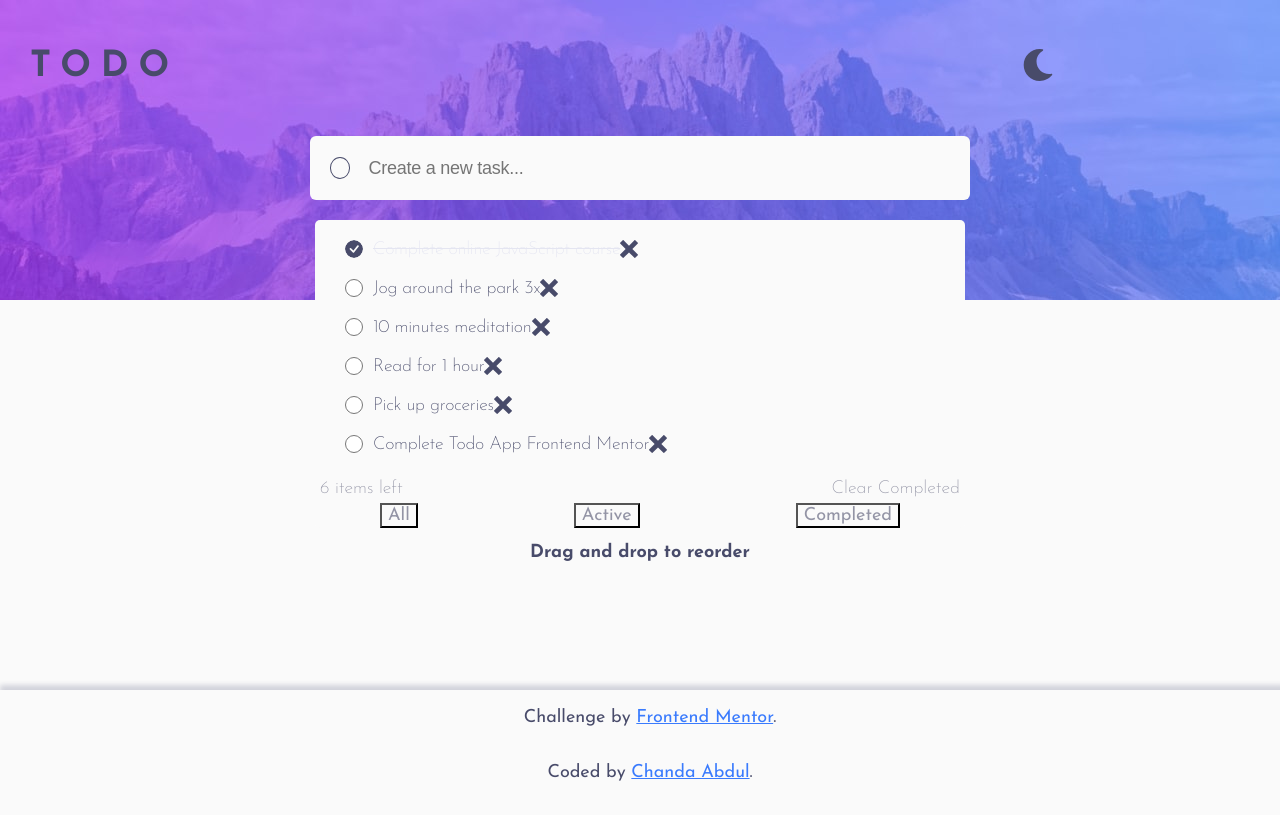
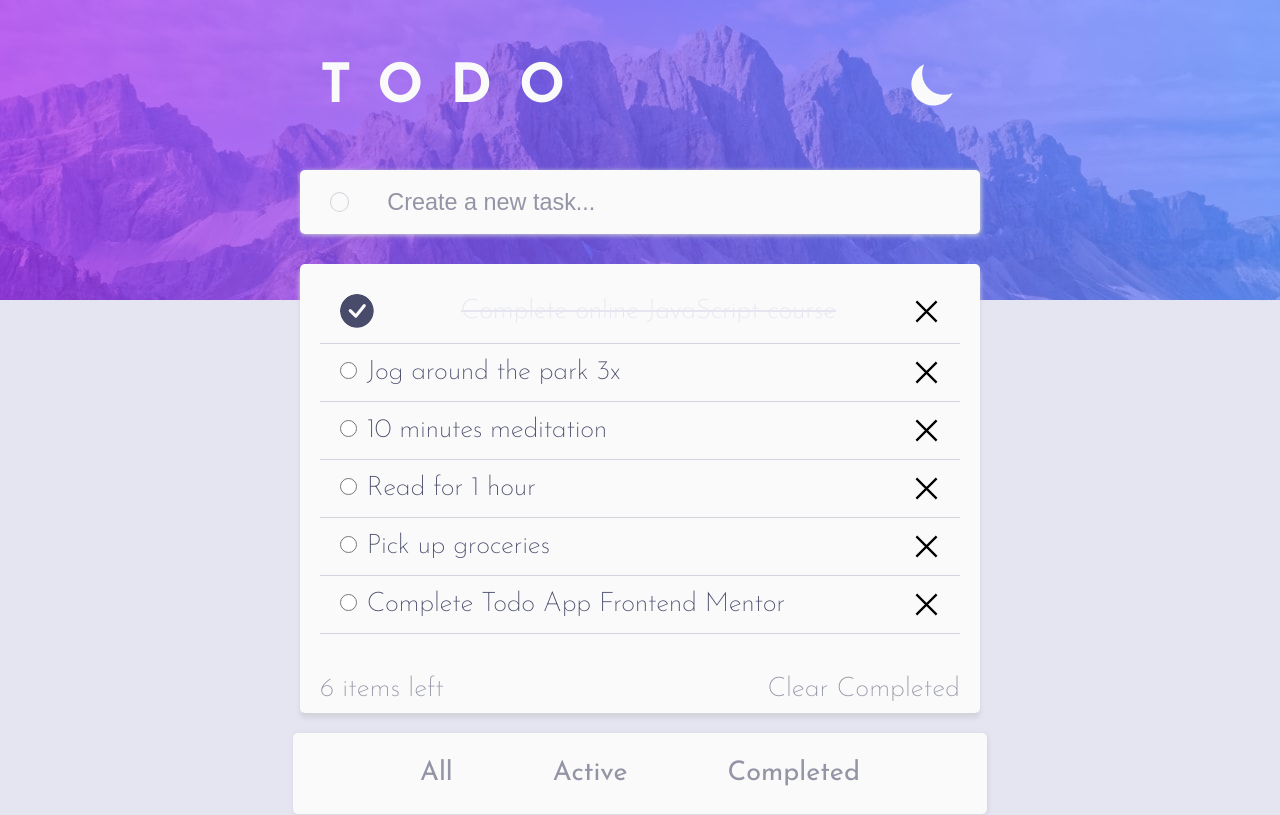
Before and after one commit to Chanda-Abdul/To-Do-App, a React (Create React App) app: page / in a window 1280 px wide. Shown: the top 815 px of the page. Built offline with nearby package versions, Linux system fonts and the light colour scheme.

Commit message:
update styles

```diff
--- a/src/App.css
+++ b/src/App.css
@@ -1,9 +1,3 @@
 @import url("https://fonts.googleapis.com/css2?family=Josefin+Sans:wght@200;400;700&display=swap");
-* {
-  /* color palette */
-  /* Neutral */
-  /* light-Theme */
-  /* dark Theme */
-  font-size: 18px;
-}
+
 /*# sourceMappingURL=App.css.map */
--- a/src/App.scss
+++ b/src/App.scss
@@ -5,7 +5,7 @@
 
 :root {
 
-  font-size: 18px;
+
   // color: colors.$brightBlue;
   // background-color: var(--brightBlue);
    /* color palette */
--- a/src/components/Footer.js
+++ b/src/components/Footer.js
@@ -1,18 +1,27 @@
-import React from 'react'
+import React from "react";
 
 const Footer = () => {
   return (
     <>
-    <div className='drag-message'>
-    <h2 >Drag and drop to reorder</h2>
-    </div>
+      <div className="drag-message">
+        <p>Drag and drop to reorder list</p>
+      </div>
 
-    <section class="attribution">
-          <p>Challenge by <a href="https://www.frontendmentor.io?ref=challenge" target="_blank">Frontend Mentor</a>.</p>
-          <p>Coded  by  <a href="https://www.frontendmentor.io/profile/#">Chanda Abdul</a>. </p>
-        </section>
+      <section class="attribution">
+        <p>
+          Challenge by{" "}
+          <a href="https://www.frontendmentor.io?ref=challenge" target="_blank">
+            Frontend Mentor
+          </a>
+          .
+        </p>
+        <p>
+          Coded by{" "}
+          <a href="https://www.frontendmentor.io/profile/#">Chanda Abdul</a>.{" "}
+        </p>
+      </section>
     </>
-  )
-}
+  );
+};
 
-export default Footer
+export default Footer;
--- a/src/components/Header.js
+++ b/src/components/Header.js
@@ -1,6 +1,6 @@
 import React from "react";
-// import Input from "./Input";
-import { FaMoon, FaSun } from "react-icons/fa";
+import { FaSun } from "react-icons/fa";
+import {HiMoon} from 'react-icons/hi'
 import { HeaderStyled } from "../styles/Header.styled";
 
 const Header = ({ theme, setTheme }) => {
@@ -12,7 +12,7 @@ const Header = ({ theme, setTheme }) => {
       <div className="title">
         <h1>ToDo </h1>
         <span className="theme-toggle" onClick={() => themeToggler()}>
-          {theme === "light" ? <FaMoon className="icon"/> : <FaSun className="icon"/>}
+          {theme === "light" ? <HiMoon className="icon"/> : <FaSun className="icon"/>}
         </span>
 
       </div>
--- a/src/components/Input.js
+++ b/src/components/Input.js
@@ -33,18 +33,17 @@ const Input = ({ taskList, setTaskList }) => {
       <InputStyled>
         <div>
           <form className="add-task-form" onSubmit={addNewTask}>
-            <label
+            <button
               aria-label="add new task"
               type="submit"
               className="input-selector"
-            ></label>
+            ></button>
             <input
               type="text"
               aria-label="Create a new task..."
               placeholder="Create a new task..."
               value={newTask}
               onChange={(e) => setNewTask(e.target.value)}
-
               required
             />
           </form>
--- a/src/components/TaskFilter.js
+++ b/src/components/TaskFilter.js
@@ -12,21 +12,21 @@ const TaskFilter = ({taskFilter, setTaskFilter}) => {
   return (
     <>
     <div className='task-filter'>
-      <button
+      <div
       aria-label='All'
       value="all"
-      className='filter-options'
+      className='filter-options .all'
       onClick={updateFilter('all')}
-      >All</button>
-      <button
+      >All</div>
+      <div
       aria-label='Active'
       value="active"
-      className='filter-options'
-      onClick={updateFilter('active')}>Active</button>
-      <button aria-label='Completed'
+      className='filter-options .active'
+      onClick={updateFilter('active')}>Active</div>
+      <div aria-label='Completed'
       value="completed"
-      className='filter-options'
-      onClick={updateFilter('completed')}>Completed</button>
+      className='filter-options .completed'
+      onClick={updateFilter('completed')}>Completed</div>
     </div>
     </>
 
--- a/src/components/TaskList.js
+++ b/src/components/TaskList.js
@@ -2,7 +2,7 @@ import React, { useEffect } from "react";
 import { TaskListStyled } from "../styles/TaskList.styled";
 import TaskFilter from "./TaskFilter";
 import TaskSummary from "./TaskSummary";
-import { ImCross } from "react-icons/im";
+import { GrClose } from "react-icons/gr";
 import { BsFillCheckCircleFill } from "react-icons/bs";
 
 const TaskList = ({ taskList, setTaskList, taskFilter, setTaskFilter }) => {
@@ -25,6 +25,7 @@ const TaskList = ({ taskList, setTaskList, taskFilter, setTaskFilter }) => {
                     <li>
                       {!task.checked ? (
                         <>
+                         <div className="task-name">
                           <input
                             type="radio"
                             name="completed"
@@ -32,8 +33,8 @@ const TaskList = ({ taskList, setTaskList, taskFilter, setTaskFilter }) => {
                             checked={task.checked}
                             className="task-complete"
                             // onChange={!task.checked}
-                          />
-                          {task.task}
+                          />{task.task}
+                         </div>
                         </>
                       ) : (
                         <>
@@ -42,9 +43,12 @@ const TaskList = ({ taskList, setTaskList, taskFilter, setTaskFilter }) => {
                         </>
                       )}
                       {/* display this upon hover */}
-                      <ImCross
+                      <div className="delete">
+                      <GrClose className="delete-icon"
                       //  onClick={removeTask(key)}
                       />
+                      </div>
+
                     </li>
                   </div>
                 );
@@ -54,12 +58,13 @@ const TaskList = ({ taskList, setTaskList, taskFilter, setTaskFilter }) => {
 
           <TaskSummary taskList={taskList} setTaskList={setTaskList} />
 
-          <TaskFilter
+
+        </div>
+        <TaskFilter
             taskList={taskList}
             taskFilter={taskFilter}
             setTaskFilter={setTaskFilter}
           />
-        </div>
       </TaskListStyled>
     </>
   );
--- a/src/styles/App.Styled.js
+++ b/src/styles/App.Styled.js
@@ -5,10 +5,14 @@ export const AppStyled = styled.div`
   background-repeat: none;
   position: absolute;
   top: 0;
+  left:0;
+  right:0;
   height: 200px;
   width: 100%;
+  object-fit: cover;
+  object-position: left;
 
-  @media (min-width: 768px) {
+  @media (min-width: 376px) {
     background-image: url(${(props) => props.theme.imageDesktop});
     height: 300px;
 
--- a/src/styles/Header.styled.js
+++ b/src/styles/Header.styled.js
@@ -7,23 +7,24 @@ export const HeaderStyled = styled.div`
     align-items: center;
     justify-content: space-between;
     max-width: 100vw;
-    margin: 25px 30px 5px 30px;
-    /* height: 200px; */
+    margin: 25px auto 5px auto;
+    padding: 0 10vw;
+    color: hsl(0, 0%, 98%);
   }
 
   h1 {
-    font-size: clamp(1.4rem, 6vw, 2rem);
+    font-size: 1.5em;
     text-transform: uppercase;
-    letter-spacing: 10px;
+    letter-spacing: 0.5em;
+    font-weight: 600;
   }
 
   .icon {
-    color: ${(props) => props.theme.fontColor};
-    font-size: clamp(1.6rem, 2.5vw, 3rem);
+    font-size: 1.5em;
     cursor: pointer;
     &:hover {
       color: ${(props) => props.theme.hoverColor};
-      animation: circle 1s forwards;
+      /* animation: circle 1s forwards; */
     }
     &:active {
       transform: scale(0.8);
@@ -32,8 +33,8 @@ export const HeaderStyled = styled.div`
 
   @media (min-width: 768px) {
     .title {
-      max-width: 80vw;
-      /* margin: 30px 30px 5px 30px; */
+      width: 50vw;
+      margin: 25px auto 5px auto;
     }
   }
 `;
--- a/src/styles/Input.styled.js
+++ b/src/styles/Input.styled.js
@@ -3,65 +3,65 @@ import styled from "styled-components";
 export const InputStyled = styled.div`
   .add-task-form {
     display: flex;
+    /* flex-grow: 1; */
     align-items: center;
     justify-content: center;
-    margin: 0 auto;
+    margin: 10px auto;
     height: 2em;
-    padding: 5px 10px;
+    padding: 5px 20px;
     gap: 1em;
-    max-width: 75vw;
-    background-color: ${(props) => props.theme.body};
-    color: ${(props) => props.theme.color};
-    box-shadow: ${(props) => props.theme.shadowColor};
-    margin-top: 1em;
-    margin-bottom: 0;
-    border-radius: 6px;
+    width: 75vw;
+    box-shadow: 1px 1px 5px ${(props) => props.theme.shadowColor};
+    background-color: ${(props) => props.theme.backgroundColor};
+    color: ${(props) => props.theme.fontColor};
+    border-radius: 5px;
     transition: 1s ease;
   }
   .input-selector {
-    display: inline;
+    display: inline-block;
     outline: none;
-    /* width: 80%; */
-    width: 20px;
-    height: 20px;
+    width: 1.5em;
+    height: 1.5em;
     margin-left: 10px;
-    background: transparent;
+    background-color: transparent;
     border: 1px solid ${(props) => props.theme.borderColor};
     border-radius: 50%;
     cursor: pointer;
+    transition: all 1s;
 
-    &:focus {
-      color: ${(props) => props.theme.color};
+   &:focus {
+      color: ${(props) => props.theme.outlineColor};
     }
+
     &::placeholder {
-      color: ${(props) => props.theme.color};
+      color: ${(props) => props.theme.fontColor};
     }
+
+
   }
   input {
     position: relative;
-    letter-spacing: -0.25px;
+    font-size: .65em;
     width: 100%;
     background-color: transparent;
-    color: ${(props) => props.theme.color};
-    border: transparent;
-    padding: 1.5em 0;
-    outline: none;
+    color: ${(props) => props.theme.fontColor};
+    border-color: transparent;
+    padding: 10px 0;
     &::placeholder {
-      color: ${(props) => props.theme.color};
+      color: ${(props) => props.theme.summaryColor};
     }
+    &:focus {
+      color: ${(props) => props.theme.fontColor};
+      outline: ${(props) => props.theme.outlineColor};
+  }
   }
 
-  input:focus {
-    outline: ${(props) => props.theme.outlineColor};
-  }
 
   @media (min-width: 768px) {
     .add-task-form {
-      height: 3em;
-      max-width: 50vw;
-      margin-top: 1.5em;
+      height: 1.5em;
+      width: 50vw;
+      margin-top: .5em;
     }
   }
-
-  /* TO DO => why is dark mode input text black? focus? */
 `;
--- a/src/styles/TaskList.styled.js
+++ b/src/styles/TaskList.styled.js
@@ -3,73 +3,71 @@ import styled from "styled-components";
 export const TaskListStyled = styled.div`
   display: flex;
   flex-direction: column;
-  justify-content: space-between;
+  /* justify-content: space-evenly; */
   align-items: center;
   color: ${(props) => props.theme.contentColor};
-  font-weight: 200;
-  max-width: 80vw;
+  font-weight: 300;
+  font-size: .75em;
+  /* text-align: left; */
+
   padding: 0 5px;
-  margin: auto auto 0 auto;
+  margin: auto;
 
-.task-wrapper{
+  .task-wrapper {
     display: flex;
+    flex-grow: 1;
+    /* flex-shrink: 1; */
     flex-direction: column;
-    justify-content: space-between;
+    /* justify-content: space-between; */
     align-items: center;
-    /* justify-content: space-between; */
-    /* padding: 5px; */
-    max-width: 100%;
-    margin-top: 20px;
+
+    padding: 5px 20px;
+    gap: 1em;
+    width: 75vw;
+    margin: 20px auto;
     border-radius: 5px;
     min-height: 300px;
-    outline: ${(props) => props.theme.fontColor};
-    background: ${(props) => props.theme.body};
+    background: ${(props) => props.theme.backgroundColor};
     color: ${(props) => props.theme.contentColor};
-    /* review box shadow */
-    box-shadow: 10px ${(props) => props.theme.borderColor};
+    box-shadow: 0px 5px 5px ${(props) => props.theme.shadowColor};
+    transition: 1s ease;
   }
 
   ul {
     display: flex;
     flex-direction: column;
-    /* justify-content: space-between; */
-  align-items: baseline;
-  /* font-size: 12px; */
-  margin: 10px 5px;
+    margin: 10px 0;
     padding: 0;
   }
 
   li {
+    position: relative;
+    cursor: pointer;
     display: flex;
     flex-direction: row;
-     justify-content: space-evenly;
-     /* width: 100%; */
-     align-items: stretch;
+    justify-content: space-between;
+    width: 100%;
+    align-items: center;
     padding: 5px 20px;
     margin: 0;
+    &#text {
+      align-content: flex-start;
+    }
   }
 
-.listed-task{
-  outline: ${(props) => props.theme.fontColor};
+  .listed-task {
     display: flex;
     flex-direction: row;
     align-items: center;
-    justify-content: space-between;
-    /* max-width: 100%; */
-/* font-size: 12px; */
-    /* position: relative; */
+    /* justify-content: space-between; */
+    border-bottom: 1px solid ${(props) => props.theme.borderColor};
     cursor: pointer;
-    /* width: 100%; */
-  padding: 5px;
-    margin: auto 0;
+    width: 100%;
+    padding: 10px 0;
+    margin: auto;
     letter-spacing: -0.25px;
     color: ${(props) => props.theme.fontColor};
-    border-bottom: ${(props) => props.theme.borderColor};
-
-    /* &:first-of-type{
-        border-top-left-radius: 5px;
-        border-top-right-radius: 5px;
-    } */
+    /* text-align: left; */
   }
   .completed {
     color: ${(props) => props.theme.completedColor};
@@ -81,65 +79,95 @@ li {
     height: 1em;
 
 } */
-.task-complete{
-    /* display: inline-block; */
+  .task-complete {
+    display: inline-block;
     border-radius: 50%;
     margin: 0 10px 0 0;
-    height: 1em;
-    width:1em;
-    border-image-source: linear-gradient(135deg, hsl(192, 100%, 67%),hsl(280, 87%, 65%));
+    height: 1.25em;
+    width: 1.25em;
+    border-image-source: linear-gradient(
+      135deg,
+      hsl(192, 100%, 67%),
+      hsl(280, 87%, 65%)
+    );
   }
-
-.check-gradient{
+  /* .task-name {
+    text-align: left;
+  } */
+  .check-gradient {
     border-radius: 50%;
     margin: 0 10px 0 0;
-    height: 1em;
-    width:1em;
+    height: 1.25em;
+    width: 1.25em;
 
-  border-image-source: linear-gradient(135deg, hsl(192, 100%, 67%),hsl(280, 87%, 65%));
-
+    border-image-source: linear-gradient(
+      135deg,
+      hsl(192, 100%, 67%),
+      hsl(280, 87%, 65%)
+    );
   }
-  .task-summary{
+  .task-summary {
     display: flex;
     flex-direction: row;
     padding: 5px;
-  width: 80%;
+    width: 75vw;
     justify-content: space-between;
     align-items: center;
     color: ${(props) => props.theme.summaryColor};
     font-weight: 200;
   }
 
-  .task-filter{
+  .task-filter {
     display: flex;
-    width: 160px;
     flex-direction: row;
-  justify-content: space-between;
+    justify-content: space-evenly;
     align-items: center;
     color: ${(props) => props.theme.summaryColor};
     font-weight: 400;
-  width: 80%;
+    width: 80vw;
+    margin: auto;
+    box-shadow: 1px 1px 5px ${(props) => props.theme.shadowColor};
+    background-color: ${(props) => props.theme.backgroundColor};
+    /* color: ${(props) => props.theme.fontColor}; */
+    border-radius: 5px;
+    transition: 1s ease;
+    padding: 1em;
+  }
+  /* .completed {
+    text-align: end;
+  } */
+  .delete {
+    display: flex;
+    /* justify-content: flex-end; */
+    background-color: transparent;
+    color: ${(props) => props.theme.fontColor};
+    /* font-family: "Josefin Sans", sans-serif; */
+    &svg {
+      color: ${(props) => props.theme.fontColor};
+    }
+  }
+  div:active {
+    background-color: transparent;
+    color: ${(props) => props.theme.fontColor};
+
+    font-family: "Josefin Sans", sans-serif;
   }
 
-  button{
-    background-color: transparent;
-    color: ${(props) => props.theme.summaryColor};
-    font-family: 'Josefin Sans',sans-serif;
-  }
-  button:active{
-    background-color: transparent;
-    color: ${(props) => props.theme.outlineColor};
+  @media (min-width: 768px) {
+    /* width: 50vw; */
 
-    font-family: 'Josefin Sans',sans-serif;
-  }
-  @media (min-width: 768px) {
-
-      /* height: 3em; */
-      ul, .task-summary{
+    ul,.task-wrapper,
+    .task-summary, .task-filter {
       width: 50vw;
     }
+  }
 
+  @media (min-width: 1275px) {
+    /* width: 50vw; */
 
-
+    /* ul,.task-wrapper,
+    .task-summary, .task-filter {
+      width: 75vw;
+    } */
   }
 `;
--- a/src/styles/themes.js
+++ b/src/styles/themes.js
@@ -7,14 +7,16 @@ import { createGlobalStyle } from "styled-components";
 // };
 
 export const lightTheme = {
-  body: "hsl(0, 0%, 98%)",
+  body:"hsl(236, 33%, 92%)",
+  backgroundColor: "hsl(0, 0%, 98%)",
   fontColor: "hsl(235, 19%, 35%)",
-  borderColor: "hsl(235, 19%, 35%)",
+  borderColor: "hsl(233, 11%, 84%)",
   hoverColor: "hsl(236, 33%, 92%)",
   contentColor: "hsl(233, 11%, 84%)",
   summaryColor: "hsl(236, 9%, 61%)",
   completedColor: "hsl(236, 33%, 92%)",
   outlineColor: "hsl(220, 98%, 61%)",
+  gradientBackground: "linear-gradient(135deg, hsl(192, 100%, 67%) 0%, hsl(280, 87%, 65%)100%)",
   shadowColor: "hsl(233, 11%, 84%)",
   imageMobile: "./images/bg-mobile-light.jpg",
   imageDesktop: "./images/bg-desktop-light.jpg",
@@ -28,6 +30,7 @@ export const lightTheme = {
 
 export const darkTheme = {
   body: "hsl(235, 21%, 11%)",
+  backgroundColor: "hsl(235, 24%, 19%)",
   fontColor: "hsl(234, 39%, 85%)",
   borderColor: "hsl(237, 14%, 26%)",
   hoverColor: "hsl(236, 33%, 92%)",
@@ -35,7 +38,9 @@ export const darkTheme = {
   summaryColor: "hsl(233, 14%, 35%)",
   completedColor: "hsl(234, 39%, 85%)",
   outlineColor: "hsl(220, 98%, 61%)",
-  shadowColor: "hsl(234, 11%, 52%)",
+  shadowColor: "hsl(235, 24%, 19%)",
+  gradientBackground: "linear-gradient(135deg, hsl(192, 100%, 67%), hsl(280, 87%, 65%))",
+
   imageMobile: "./images/bg-mobile-dark.jpg",
   imageDesktop: "./images/bg-desktop-dark.jpg",
   // $darkThemeVeryDarkBlue: hsl(235, 21%, 11%);
@@ -58,71 +63,103 @@ body {
     font-family: 'Josefin Sans', sans-serif;
     font-size:18px;
     min-height: 100vh;
+    /* max-height: fit-content; */
     transition: 1s ease;
 }
 
-main {
+/* main {
     display: flex;
     flex-direction: column;
-    display: flex;
-  flex-direction: column;
   justify-content: space-between;
     align-items: center;
     width: 100vw;
     /* min-height: 100vh; */
-    color: ${(props) => props.theme.fontColor};
-    transition: 1s ease;
-}
+    /* color: ${(props) => props.theme.fontColor}; */
+    /* transition: 1s ease; */
+    /* font-size: 18px; */
+/* } */
 
-.content{
+/* .content{
     width: 90%;
     max-width: 500px;
     margin-top: 7vw;
     transition: 1s ease;
-}
+} */
 ul{
   list-style: none;
 }
 
-button, li {
+/* li {
   outline-color: ${(props) => props.theme.outlineColor};
-}
+} */
 
 p {
     font-family: 'Josefin Sans', sans-serif;
     /* font-weight: 400; */
-    font-size: 18px;
+    /* font-size: 18px; */
 }
 
 h1, h2, h3 h4, h5, h6 {
     font-family: 'Josefin Sans', sans-serif;
-    /* font-weight: 700; */
+
+    font-weight: 700;
 }
+
 .drag-message{
   display: flex;
+  align-items: center;
   justify-content: center;
+  width: 80vw;
+  font-weight: 400;
+  font-size: .75em;
+  color: ${(props) => props.theme.summaryColor};
+  letter-spacing: -0.25px;
+  margin: 3em auto;
+  /* padding-bottom:5em; */
+    background-color: transparent;
+
+    transition: 1s ease;
+    /* padding: 5em; */
 }
 .attribution {
-  position: fixed;
-  padding: 0 10px;
+  position: static;
+  display: flex;
+  /* justify-content: space-evenly; */
+  padding: 10px;
   text-align: center;
-  font-size: 10px;
-  /* font-weight: 200; */
-  width: 100vw;
+  font-size: .75em;
+  font-weight: 200;
+  width: 100%;
   bottom: 0;
-  display: flex;
-  flex-direction: column;
+  line-height: .25em;
+  /* margin: 1em; */
+  /* flex-direction: column; */
   justify-content: center;
-  box-shadow: 0px -5px 5px ${(props) => props.theme.shadowColor};;
-  background-color: ${(props) => props.theme.body};
-  color: ${(props) => props.theme.fontColor};
+   background-color: transparent;
+  color: ${(props) => props.theme.summaryColor};
   a {
     color: ${(props) => props.theme.outlineColor};
+  }
+  & p {
+
   }
   > h3 {
     letter-spacing: .4px;
     opacity: 1;
   }
+}
 
-}
+@media (min-width: 768px) {
+  body{
+    font-size:24px;
+  }
+
+  }
+
+  @media (min-width: 1275px) {
+  body{
+    font-size:36px;
+  }
+
+  }
 `;
```
Lines whose indentation alone changed are shown as unchanged.
